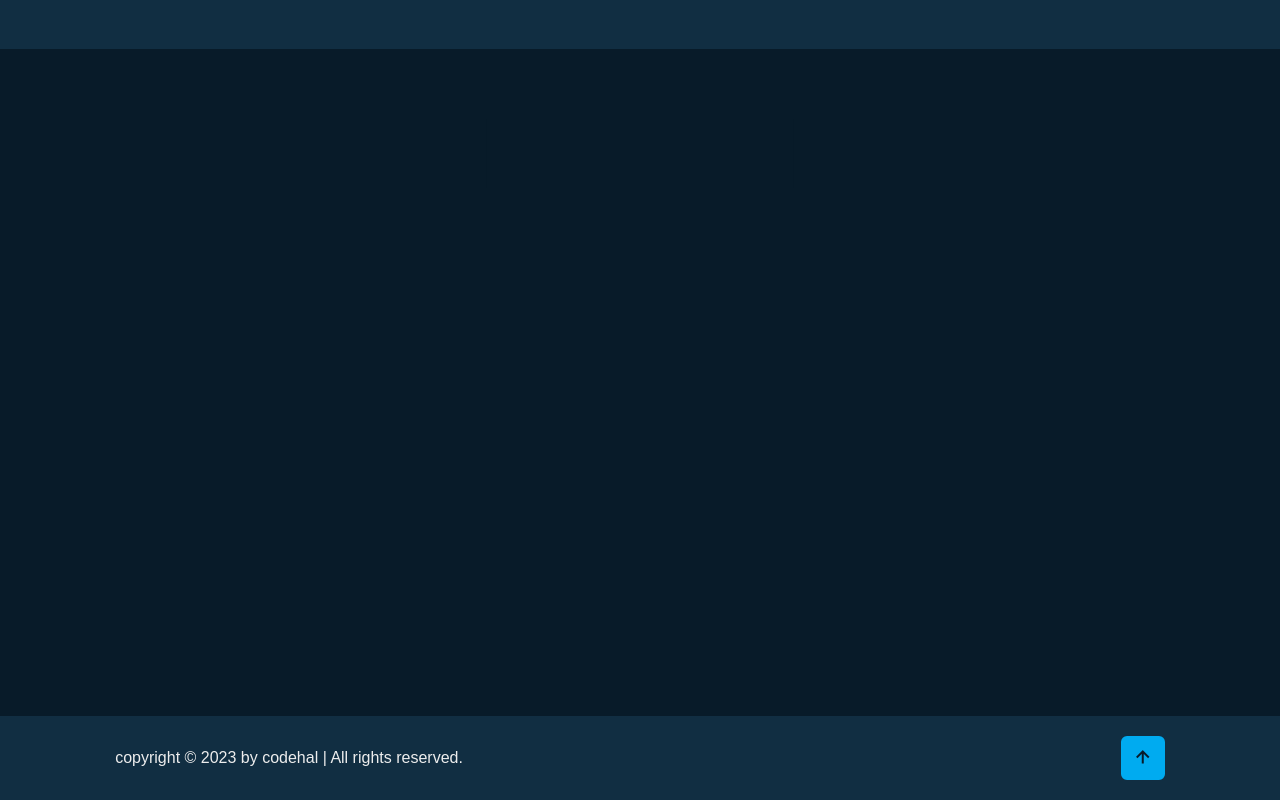
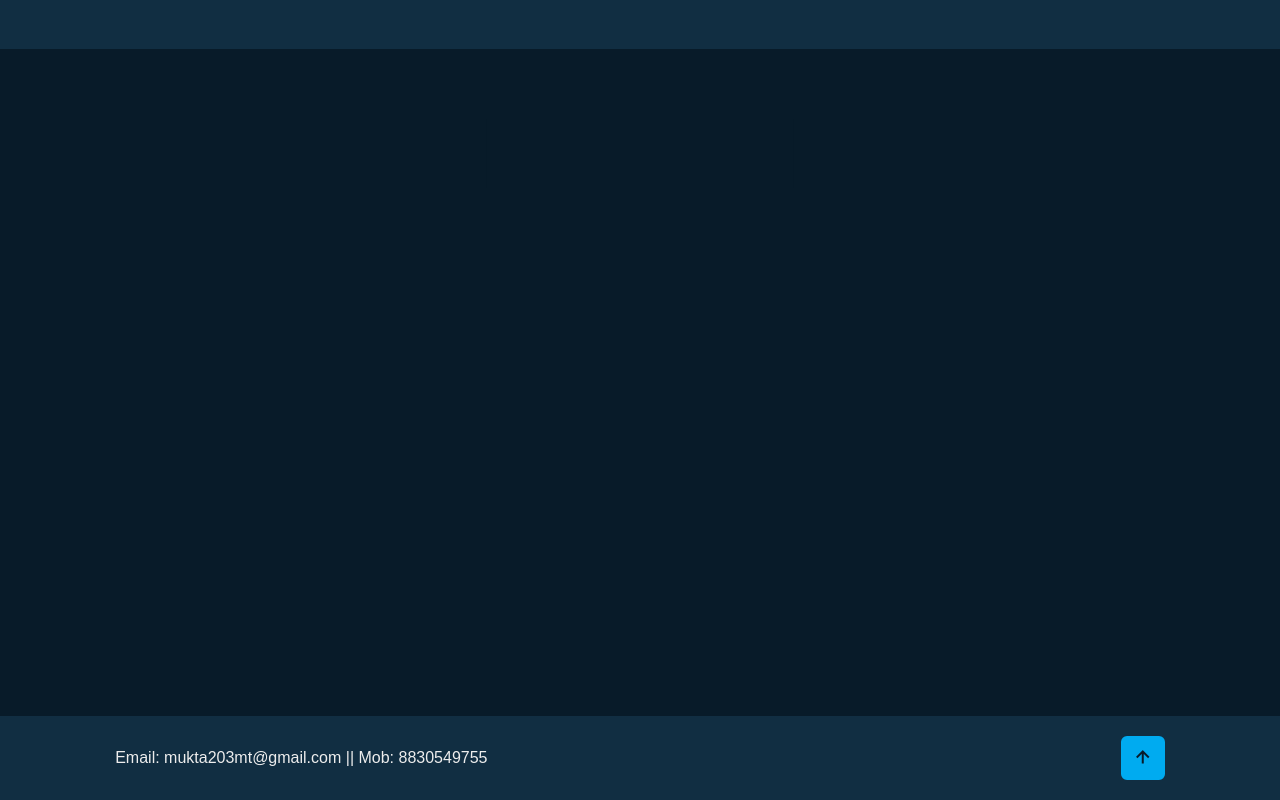
Before and after one commit to MuktaTiwari/My-Portfolio, a plain HTML site: page index.html in a window 1280 px wide. Shown: the part 3906-4706 px from the top of the page. Drawn offline with nearby package versions, Linux system fonts and the light colour scheme; files whose address does not match are found by name.

Commit message:
Update index.html

```diff
--- a/index.html
+++ b/index.html
@@ -410,7 +410,7 @@
 
     <footer class="footer">
       <div class="footer-text">
-        <p>copyright &copy; 2023 by codehal | All rights reserved.</p>
+        <p>Email: mukta203mt@gmail.com || Mob: 8830549755</p>
         <p></p>
       </div>
 
```
